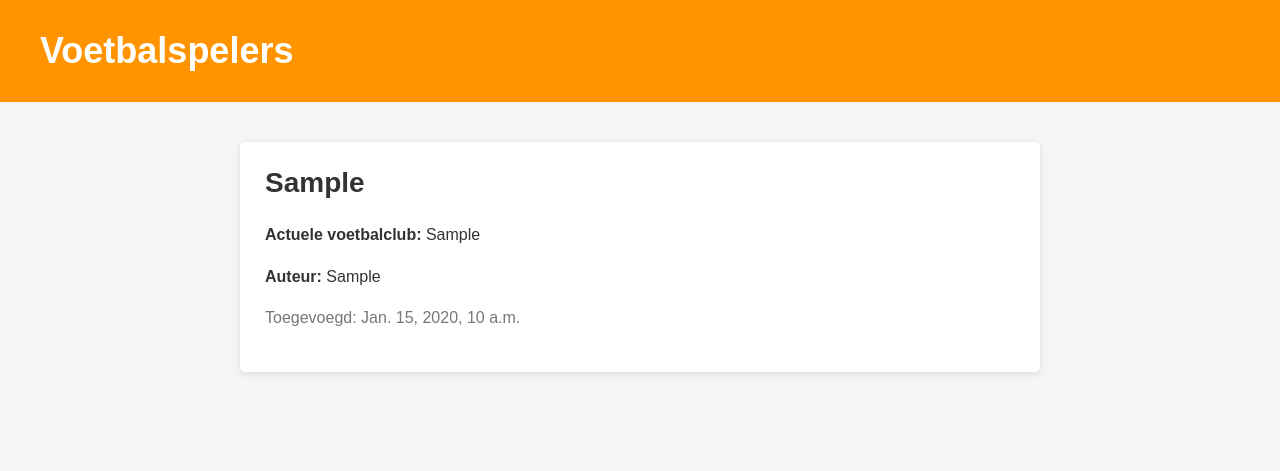
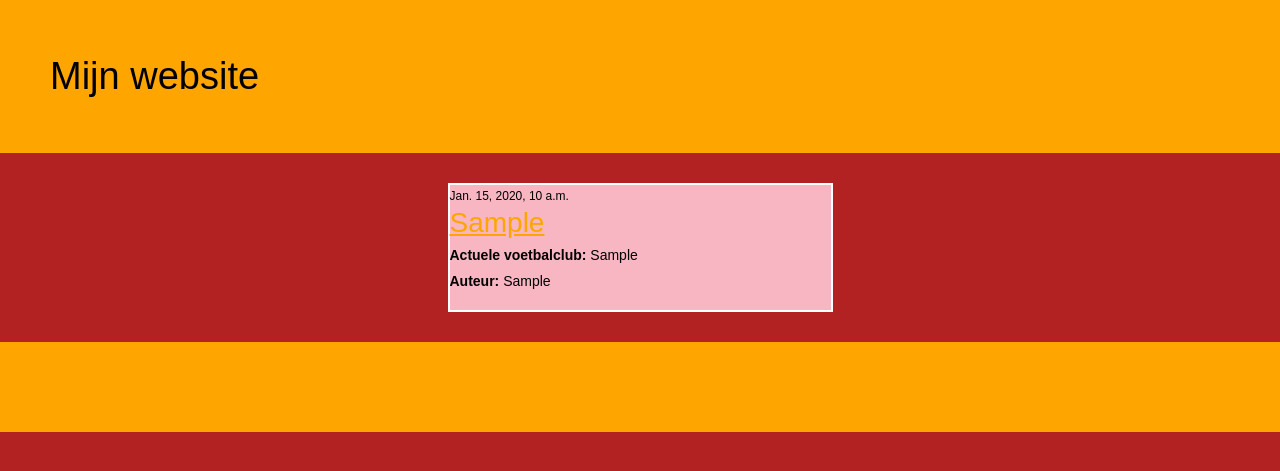
Before and after one commit to Shaga2fsyl/djangoproject, a Django app: page / in a window 1280 px wide. Shown: the top 471 px of the page. Run offline with Django 5.2, Linux system fonts and the light colour scheme; tables that the repository leaves empty hold one stand-in row (values such as "Sample post").

Commit message:
Les 5 styling aangepast aan voorbeeld

```diff
--- a/spelers/static/css/blog.css
+++ b/spelers/static/css/blog.css
@@ -1,47 +1,56 @@
 body {
     margin: 0;
     font-family: Arial, sans-serif;
-    background-color: #f5f5f5;
-    color: #333333;
+    background-color: #b22222;
 }
 
 .page-header {
-    background-color: #ff9400;
-    padding: 30px 40px;
+    background-color: orange;
+    padding: 55px 50px;
 }
 
 .page-header h1 {
     margin: 0;
-    color: white;
-    font-size: 36px;
+    font-size: 38px;
+    font-weight: normal;
+    color: black;
 }
 
 .content {
-    width: 800px;
-    max-width: 90%;
-    margin: 40px auto;
+    width: 385px;
+    margin: 30px auto;
 }
 
 .post {
-    background-color: white;
-    padding: 25px;
-    margin-bottom: 25px;
-    border-radius: 5px;
-    box-shadow: 0 2px 6px rgba(0, 0, 0, 0.1);
+    background-color: #f7b6c2;
+    border: 2px solid white;
+    padding: 4px 0 12px 0;
+    margin-bottom: 30px;
 }
 
 .post h2 {
-    margin-top: 0;
-    color: #333333;
+    margin: 4px 0;
     font-size: 28px;
+    font-weight: normal;
+    color: orange;
+    text-decoration: underline;
 }
 
 .post p {
-    font-size: 16px;
-    line-height: 1.6;
+    margin: 6px 0;
+    font-size: 14px;
+    line-height: 1.45;
+    color: black;
 }
 
 .date {
-    color: #777777;
-    font-size: 14px;
+    font-size: 12px;
+    color: black;
+    margin-bottom: 4px;
 }
+
+.footer {
+    height: 90px;
+    background-color: orange;
+    margin-top: 30px;
+}
--- a/spelers/templates/spelers/post_list.html
+++ b/spelers/templates/spelers/post_list.html
@@ -4,14 +4,14 @@
 <html lang="nl">
 <head>
     <meta charset="UTF-8">
-    <title>Voetbalspelers</title>
+    <title>Mijn website</title>
     <link rel="stylesheet" href="{% static 'css/blog.css' %}">
 </head>
 
 <body>
 
 <header class="page-header">
-        <h1>Voetbalspelers</h1>
+    <h1>Mijn website</h1>
 </header>
 
 <main class="content">
@@ -19,6 +19,10 @@
     {% for speler in spelers %}
 
     <article class="post">
+        <div class="date">
+            {{ speler.datum_invoer }}
+        </div>
+
         <h2>{{ speler.naam }}</h2>
 
         <p>
@@ -30,22 +34,13 @@
             <strong>Auteur:</strong>
             {{ speler.auteur }}
         </p>
-
-                <p class="date">
-                    Toegevoegd: {{ speler.datum_invoer }}
-                </p>
-            </article>
-
-        {% empty %}
-
-            <article class="post">
-                <h2>Nog geen voetbalspelers</h2>
-                <p>Voeg eerst spelers toe via de Django admin.</p>
     </article>
 
     {% endfor %}
 
 </main>
 
+<footer class="footer"></footer>
+
 </body>
 </html>
```
Also changed, not shown: mijnhuiswerk/settings.py (+5 -3 lines). Lines whose indentation alone changed are shown as unchanged.
